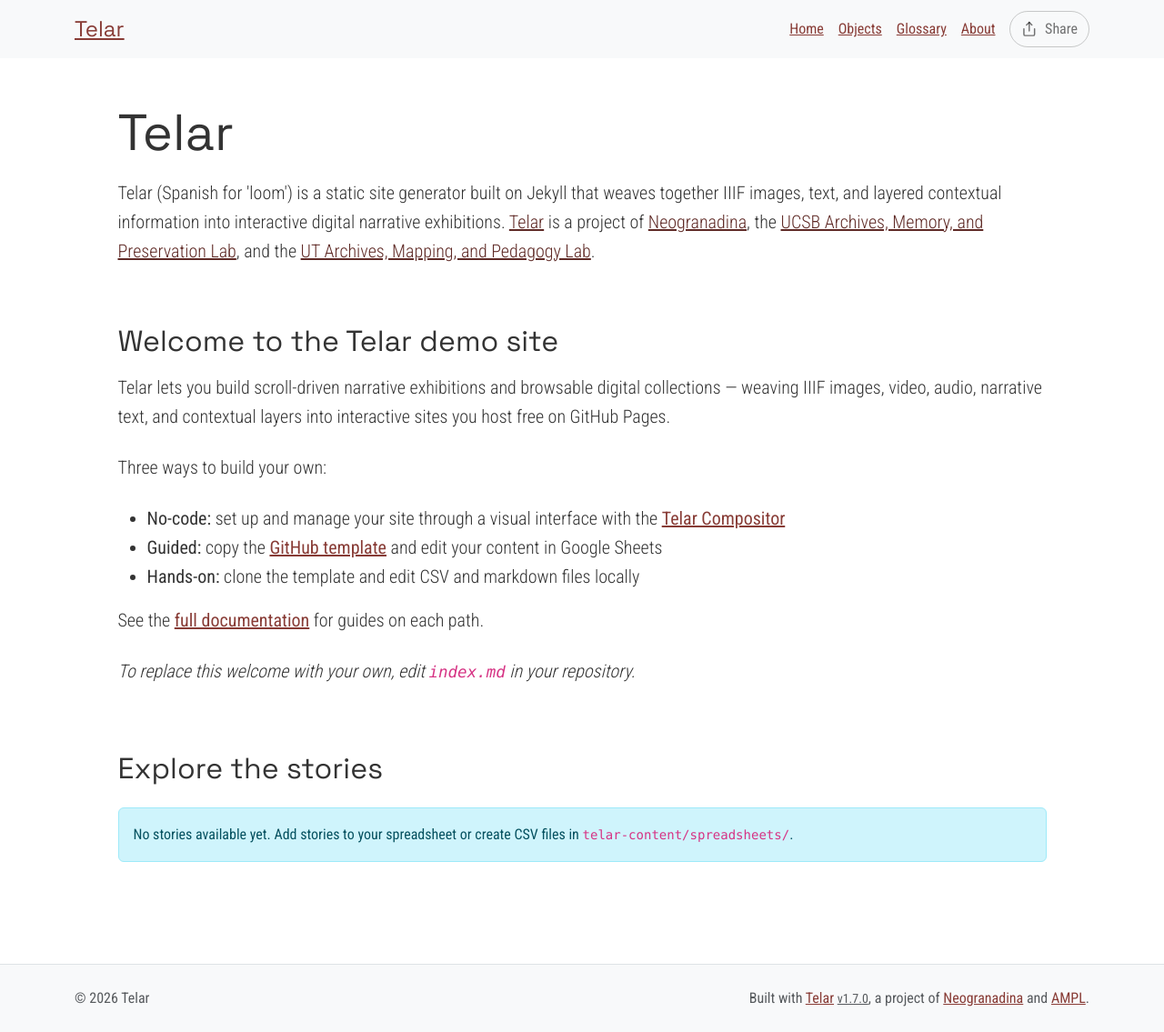
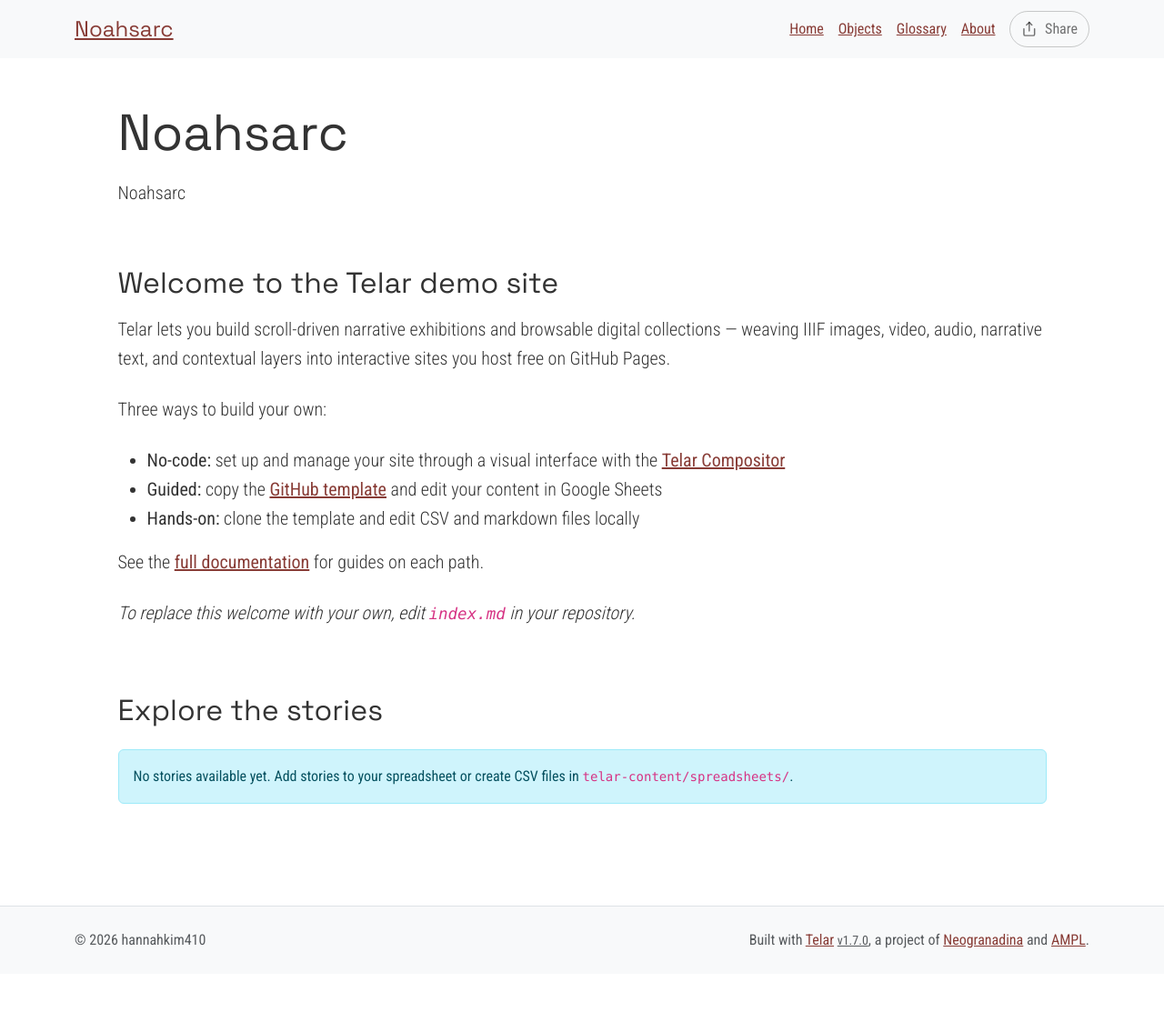
Before and after one commit to hannahkim410/noahsarc, a Jekyll site: the page built from index.md, in a window 1280 px wide. Shown: the whole page at 91% size. Built offline with Jekyll 4.4.1, drawn with Linux system fonts in a browser that asks for light colours; after the commit the page ends 1071 px from its top, so only the background shows below that.

Commit message:
Set up site configuration and starter content

```diff
--- a/_config.yml
+++ b/_config.yml
@@ -2,11 +2,11 @@
 # https://telar.org
 
 # Site Settings
-title: "Telar"
-description: "Telar (Spanish for 'loom') is a static site generator built on Jekyll that weaves together IIIF images, text, and layered contextual information into interactive digital narrative exhibitions. <a href='https://github.com/UCSB-AMPLab/telar'>Telar</a> is a project of <a href='https://neogranadina.org'>Neogranadina</a>, the <a href='https://ampl.clair.ucsb.edu/'>UCSB Archives, Memory, and Preservation Lab</a>, and the <a href='https://liberalarts.utexas.edu/history/'>UT Archives, Mapping, and Pedagogy Lab</a>."
-url: "https://ampl.clair.ucsb.edu"
-baseurl: "/telar"
-author: ""
+title: "Noahsarc"
+description: "Noahsarc"
+url: "https://hannahkim410.github.io"
+baseurl: "/noahsarc"
+author: "hannahkim410"
 email: ""
 telar_theme: "trama" # Options: trama, paisajes, neogranadina, santa-barbara, austin, or custom
 logo: ""
@@ -18,7 +18,7 @@
   show_on_homepage: true # Set to false to hide stories section from homepage (stories still accessible via direct URL)
   show_story_steps: true # Set to false to hide "Step X" overlay in stories
   show_object_credits: true # Set to true to display object credits badge (bottom-left corner, dismissable)
-  include_demo_content: true # Fetch demo stories from content.telar.org. Switch this off to hide demo stories and their content.
+  include_demo_content: false # Fetch demo stories from content.telar.org. Switch this off to hide demo stories and their content.
 
 # Collection Interface Settings
 collection_interface:
@@ -45,7 +45,7 @@
 #    - If using GitHub Pages: GitHub Actions will automatically discover tab GIDs and fetch CSVs
 #    - If running locally: Run `python3 scripts/fetch_google_sheets.py` before building
 google_sheets:
-  enabled: true
+  enabled: false
   published_url: "https://docs.google.com/spreadsheets/d/e/2PACX-1vT9eeRoyQCr1j-1uDaWBm-rgZNXtn9A-mepL0I4dqDTx2-E_6gbVD-8x0DYDVhppiAzrFpd20_9cr3z/pubhtml"
 
 #
--- a/telar-content/spreadsheets/glossary.csv
+++ b/telar-content/spreadsheets/glossary.csv
@@ -2,6 +2,4 @@
 id_término,titulo,definición
 # Make it lower-case and avoid spaces.,# Please provide a title — this is required.,"Panel content: write text here, paste markdown, or the name of an .md file in /components/texts/glossary/ (the .md extension is required)"
 # Escríbelo en minúsculas y sin espacios.,# Incluye un título: este campo es obligatorio.,"Contenido del panel: escribe texto aquí, pega markdown, o indica un archivo archivo .md en /components/texts/glossary/ (la extensión .md es obligatoria)"
-telar,Telar,"Telar (Spanish for 'loom') is a minimal-computing framework that weaves together IIIF images, audio, video, and texts to create layered visual narratives for digital scholarship, public exhibitions, community storytelling, and classroom projects. Learn more at [Telar.org](https://telar.org)
-
-Telar es un marco de computación mínima que entreteje imágenes IIIF, audio, video y textos en narrativas visuales por capas para humanidades digitales, exposiciones públicas, narrativa comunitaria y proyectos en el salón de clase. Aprende más en [Telar.org](https://telar.org)"
+telar,Telar,"Telar (Spanish for 'loom') is a minimal-computing framework that weaves together IIIF images, audio, video, and texts to create layered visual narratives for digital scholarship, public exhibitions, community storytelling, and classroom projects. Learn more at [Telar.org](https://telar.org)"
--- a/telar-content/spreadsheets/plantilla_en_blanco.csv
+++ /dev/null
@@ -1,5 +0,0 @@
-paso,objeto,página,x,y,zoom,inicio_clip,fin_clip,bucle,texto_alt,pregunta,respuesta,boton_capa1,contenido_capa1,boton_capa2,contenido_capa2
-#,id_objeto de la pestaña objetos / objects,para objetos con múltiples páginas,Posición horizontal 0-1 (0.5 = centro),Posición vertical 0-1 (0.5 = centro),1.0 = imagen completa,"Tiempo de inicio para clips de video/audio, ej. ""1:30"" (m:ss) o ""90"" (segundos)",Tiempo de fin para clips de video/audio,sí para repetir el clip (loop),"Describe lo que se ve en esta vista ampliada para lectores de pantalla. Si se deja vacío, se usa la descripción de imagen del objeto.",Encabezado para este paso,Texto breve de 1-2 oraciones,"Texto opcional del botón (predeterminado: ""Saber más"")","Contenido del panel: escribe texto aquí, pega markdown, o indica ruta a archivo .md (ej. tu-historia/archivo.md)","Texto opcional del segundo botón (predeterminado: ""Profundizar más"")","Segundo panel: escribe texto aquí, pega markdown, o indica ruta a archivo .md"
-1,telar-placeholder,,,,,,,,,pregunta,respuesta,,,,
-2,telar-placeholder,,,,,,,,,pregunta,respuesta,,,,
-3,telar-placeholder,,,,,,,,,pregunta,respuesta,,,,
--- a/telar-content/spreadsheets/project.csv
+++ b/telar-content/spreadsheets/project.csv
@@ -3,4 +3,3 @@
 #,# Must match the tab name exactly. Use lowercase letters and hyphens (e.g. allegorical-woman),Story title,Optional subtitle,Optional attribution (supports markdown),"If ""yes"", then users will need the key you set in _config.yml to access this story."
 #,# Debe coincidir con el nombre de la pestaña exactamente. Usa letras minúsculas y guiones (p. ej. mujer-alegorica),Título de la historia,Subtítulo opcional,Atribución opcional (admite markdown),"Si ""sí"", los usuarios deberán utilizar la clave que fijes en _config.yml"
 1,blank_template,replace me with your title,,,FALSE
-2,plantilla_en_blanco,reemplázame con tu título,,,FALSE
```
Also changed, not shown: telar-content/texts/stories/plantilla_en_blanco/ejemplo-panel.md (deleted, +0 -9 lines).
